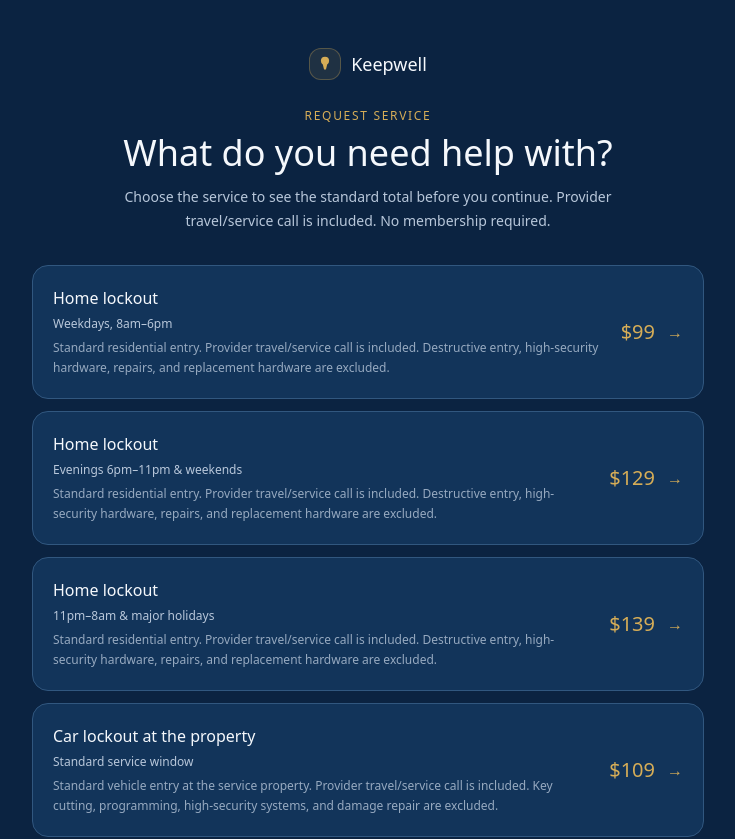
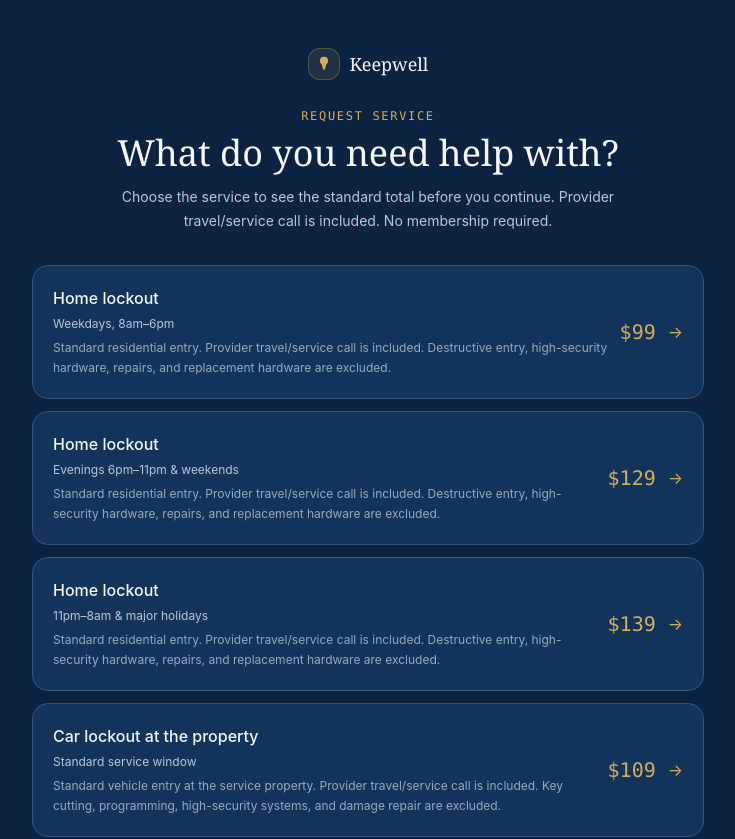
Before and after one commit to unikmo/Keepwell, a Next.js app: page /book in a window 1280 px wide. Shown: the top 839 px of the page, without its empty margins (272-1007 px from the left). Built offline with nearby package versions, Linux system fonts and the light colour scheme; no server answers.

Commit message:
Use resilient premium system typography

```diff
--- a/src/app/globals.css
+++ b/src/app/globals.css
@@ -16,6 +16,9 @@
   --mist-strong: #d8e8fa;
   --navy-text: #0b2341;
   --sky: #8db7e3;
+  --font-display: Charter, "Bitstream Charter", "Sitka Text", Cambria, Georgia, serif;
+  --font-body: ui-sans-serif, -apple-system, BlinkMacSystemFont, "Segoe UI", Arial, sans-serif;
+  --font-mono: ui-monospace, "SFMono-Regular", Consolas, "Liberation Mono", monospace;
 }
 
 @theme inline {
@@ -34,9 +37,9 @@
   --color-mist-strong: var(--mist-strong);
   --color-navy-text: var(--navy-text);
   --color-sky: var(--sky);
-  --font-display: var(--font-fraunces);
-  --font-body: var(--font-inter);
-  --font-mono: var(--font-plex-mono);
+  --font-display: var(--font-display);
+  --font-body: var(--font-body);
+  --font-mono: var(--font-mono);
 }
 
 * { box-sizing: border-box; }
@@ -48,15 +51,15 @@
     radial-gradient(circle at 12% 18%, rgba(214, 173, 87, 0.055), transparent 22rem),
     var(--ink);
   color: var(--parchment);
-  font-family: var(--font-body), sans-serif;
+  font-family: var(--font-body);
   text-rendering: optimizeLegibility;
 }
 
-.font-display { font-family: var(--font-display), serif; }
-.font-mono { font-family: var(--font-mono), monospace; }
+.font-display { font-family: var(--font-display); }
+.font-mono { font-family: var(--font-mono); }
 
 .eyebrow {
-  font-family: var(--font-mono), monospace;
+  font-family: var(--font-mono);
   font-size: 12px;
   line-height: 1.4;
   letter-spacing: 0.14em;
```
